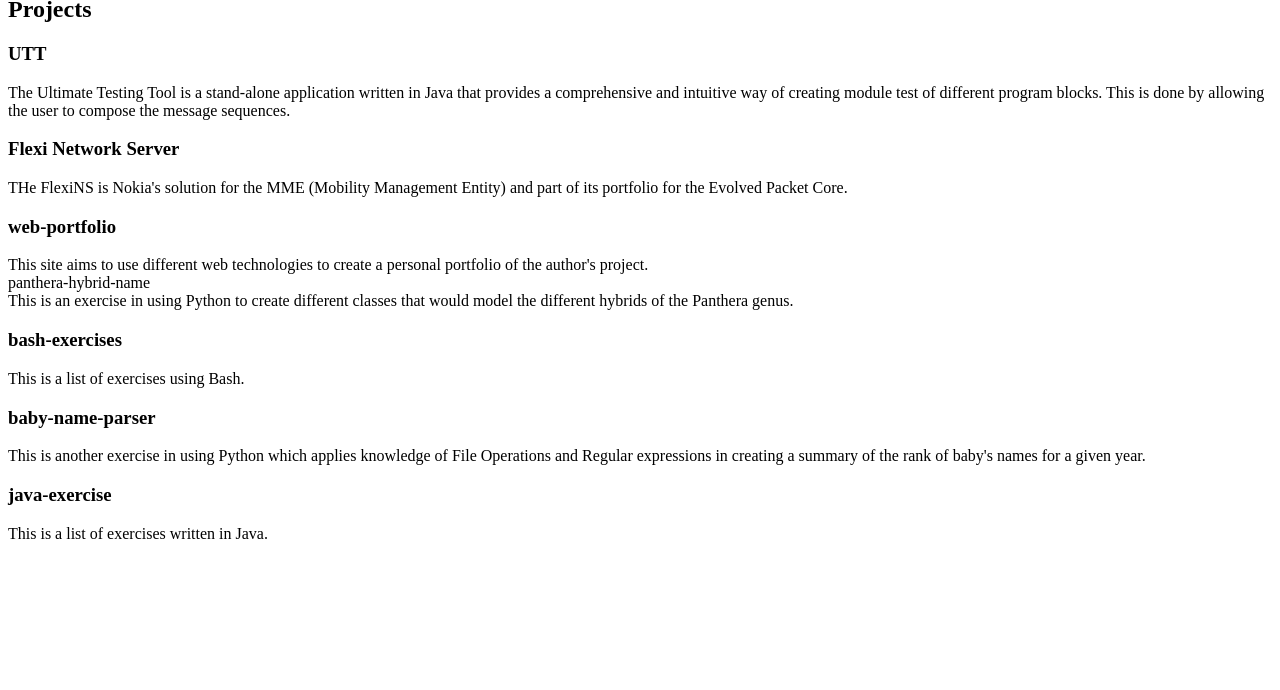
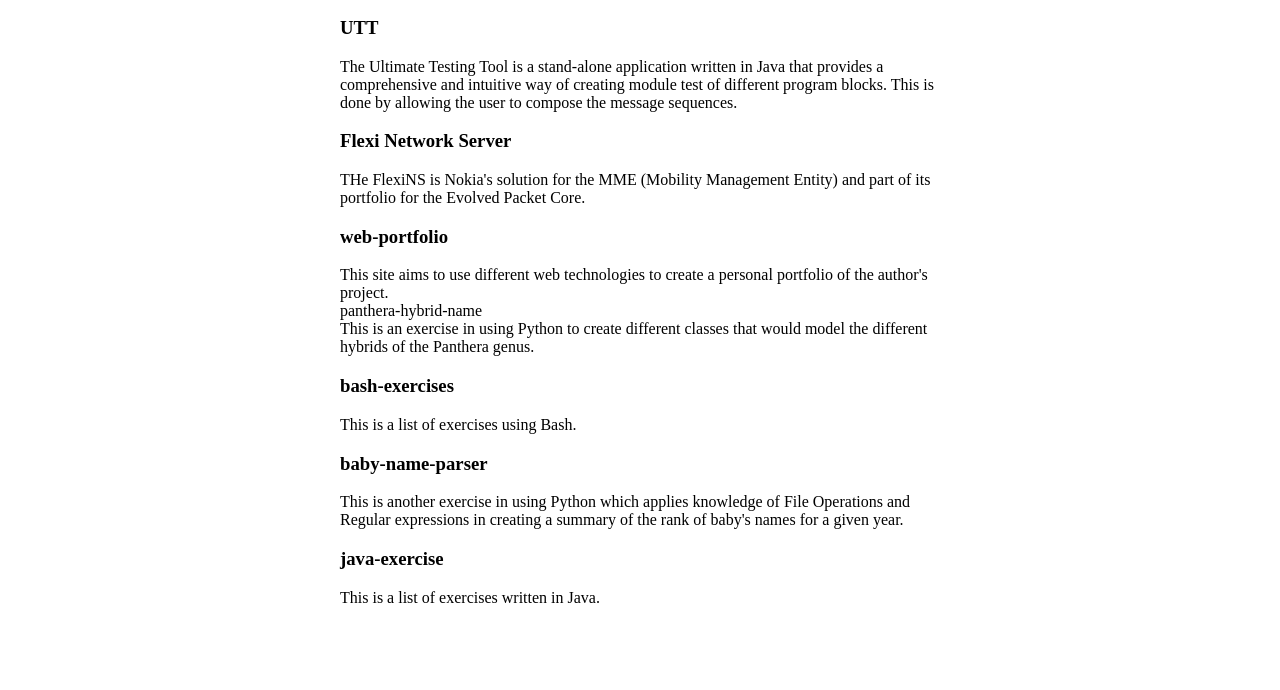
Before and after one commit to raygomez/basic-web-exercise, a plain HTML site: page index.html in a window 1280 px wide. Shown: the part 110-800 px from the top of the page. Drawn offline with Linux system fonts and the light colour scheme.

Commit message:
added css

```diff
--- a/index.html
+++ b/index.html
@@ -3,28 +3,44 @@
 <head>
     <meta charset="UTF-8">
     <title>gomez' portfolio</title>
+    <link rel="stylesheet" type="text/css" href="main.css">
+
 </head>
 <body>
-<br>
+<div class="container">
+    <div class="column-center">
         <h1>Ray Vincent Gomez</h1>
 
         <h2>Projects</h2>
+
         <h3>UTT</h3>
 
-<p>The Ultimate Testing Tool is a stand-alone application written in Java that provides a comprehensive and intuitive way of
-creating module test of different program blocks. This is done by allowing the user to compose the message sequences.</p>
+        <p>The Ultimate Testing Tool is a stand-alone application written in Java that provides a comprehensive and intuitive
+            way of
+            creating module test of different program blocks. This is done by allowing the user to compose the message
+            sequences.</p>
+
         <h3>Flexi Network Server</h3>
-THe FlexiNS is Nokia's solution for the MME (Mobility Management Entity) and part of its  portfolio for the Evolved Packet Core. <br/>
+        THe FlexiNS is Nokia's solution for the MME (Mobility Management Entity) and part of its portfolio for the Evolved
+        Packet Core. <br/>
+
         <h3>web-portfolio</h3>
         This site aims to use different web technologies to create a personal portfolio of the author's project.<br/>
         panthera-hybrid-name<br/>
-This is an exercise in using Python to create different classes that would model the different hybrids of the Panthera genus.<br/>
+        This is an exercise in using Python to create different classes that would model the different hybrids of the Panthera
+        genus.<br/>
+
         <h3>bash-exercises</h3>
         This is a list of exercises using Bash.
         <h3>baby-name-parser</h3>
-This is another exercise in using Python which applies knowledge of File Operations and Regular expressions in creating a summary of the rank
+        This is another exercise in using Python which applies knowledge of File Operations and Regular expressions in creating
+        a summary of the rank
         of baby's names for a given year.
         <h3>java-exercise</h3>
         This is a list of exercises written in Java.
+    </div>
+</div>
+
+
 </body>
 </html>
--- /dev/null
+++ b/main.css
@@ -0,0 +1 @@
+.column-center {width:600px; margin:0 auto;}
```
Lines whose indentation alone changed are shown as unchanged.
